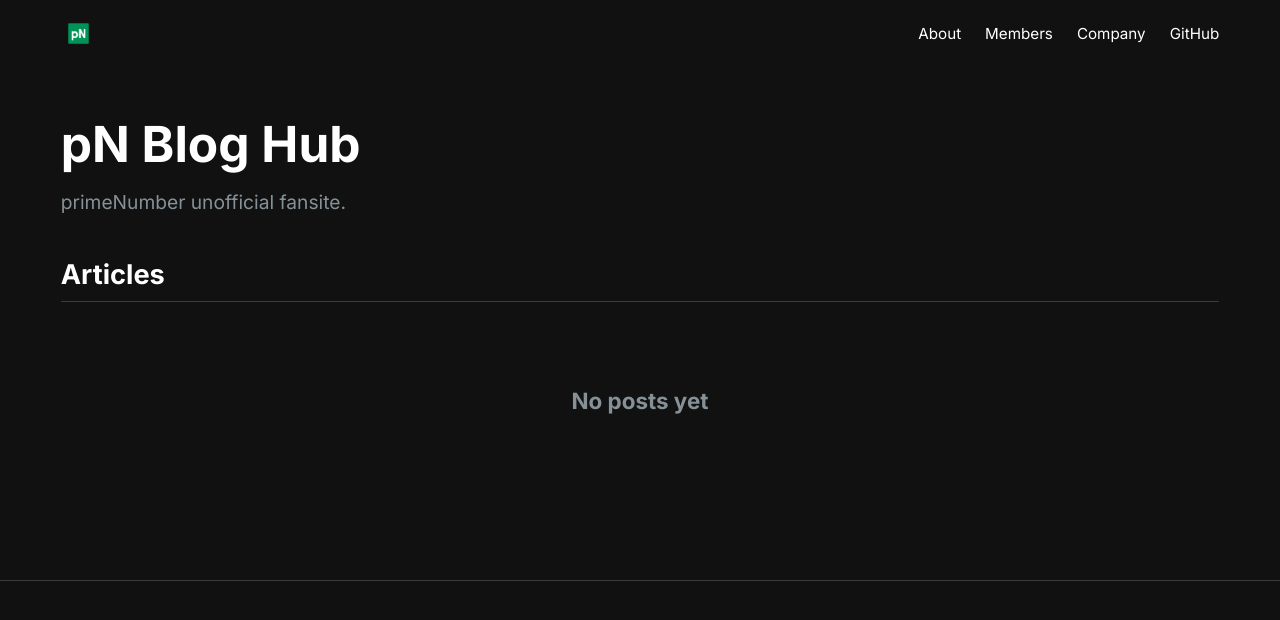
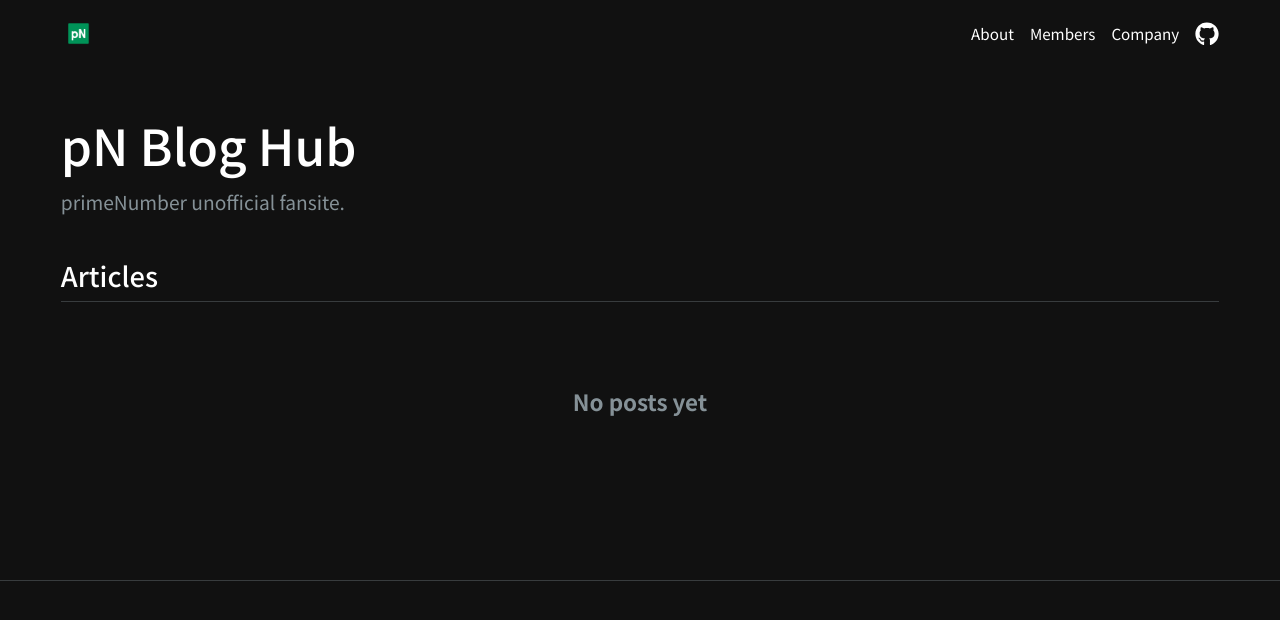
Before and after one commit to tk3fftk/pN-blog-hub, a Next.js app: page / in a window 1280 px wide. Shown: the top 620 px of the page. Built offline with nearby package versions, Linux system fonts and the light colour scheme.

Commit message:
fix mitame (#21)
* fix warn

* change font to noto sans jp

* remove unused

* update header design

* font-weight: 500

```diff
--- a/src/components/SiteHeader.tsx
+++ b/src/components/SiteHeader.tsx
@@ -1,5 +1,6 @@
 import Link from "next/link";
 import { config } from "@site.config";
+import { FaGithub } from "react-icons/fa6";
 
 import { ContentWrapper } from "@src/components/ContentWrapper";
 
@@ -28,12 +29,22 @@ export const SiteHeader: React.FC = () => (
                   {link.title}
                 </Link>
               );
+            } else if (link.title === "GitHub") {
+              return (
+                <a key={key} href={link.href} className="site-header__link">
+                  <FaGithub
+                    className="site-header__link-icon"
+                    aria-label={`GitHub Repository`}
+                  />
+                </a>
+              );
+            } else {
+              return (
+                <a key={key} href={link.href} className="site-header__link">
+                  {link.title}
+                </a>
+              );
             }
-            return (
-              <a key={key} href={link.href} className="site-header__link">
-                {link.title}
-              </a>
-            );
           })}
         </div>
       </div>
--- a/src/pages/_document.tsx
+++ b/src/pages/_document.tsx
@@ -11,9 +11,15 @@ class MyDocument extends Document {
             type="image/png"
             href={`${config.siteRoot}/logo.png`}
           />
+          <link rel="preconnect" href="https://fonts.googleapis.com" />
+          <link
+            rel="preconnect"
+            href="https://fonts.gstatic.com"
+            crossOrigin=""
+          />
           <link
             rel="stylesheet"
-            href="https://fonts.googleapis.com/css2?family=Inter:wght@400;700&display=swap"
+            href="https://fonts.googleapis.com/css2?family=Noto+Sans+JP:wght@100..900&display=swap"
           />
         </Head>
         <body>
--- a/src/styles/_base.scss
+++ b/src/styles/_base.scss
@@ -20,8 +20,7 @@ body {
   background: var(--color-base-background);
   word-break: break-word;
   word-wrap: break-word;
-  font-family: "Inter", "BlinkMacSystemFont", "Hiragino Kaku Gothic ProN",
-    "Hiragino Sans", Meiryo, sans-serif;
+  font-family: "Noto Sans JP", sans-serif;
 }
 
 img {
@@ -49,7 +48,7 @@ h4,
 h5,
 h6 {
   margin: 0;
-  font-weight: bold;
+  font-weight: 500;
   line-height: 1.5;
 }
 
--- a/src/styles/components/_SiteHeader.scss
+++ b/src/styles/components/_SiteHeader.scss
@@ -23,6 +23,10 @@
   align-items: center;
 }
 .site-header__link {
-  margin-left: 1.5rem;
+  margin-left: 1.0rem;
   font-size: 0.95rem;
 }
+.site-header__link-icon {
+  font-size: 1.5rem;
+  display: flex;
+}
```
Also changed, not shown: src/pages/index.tsx (+1 -6 lines), 1 other file (tests, documents, lock files or other folders).
